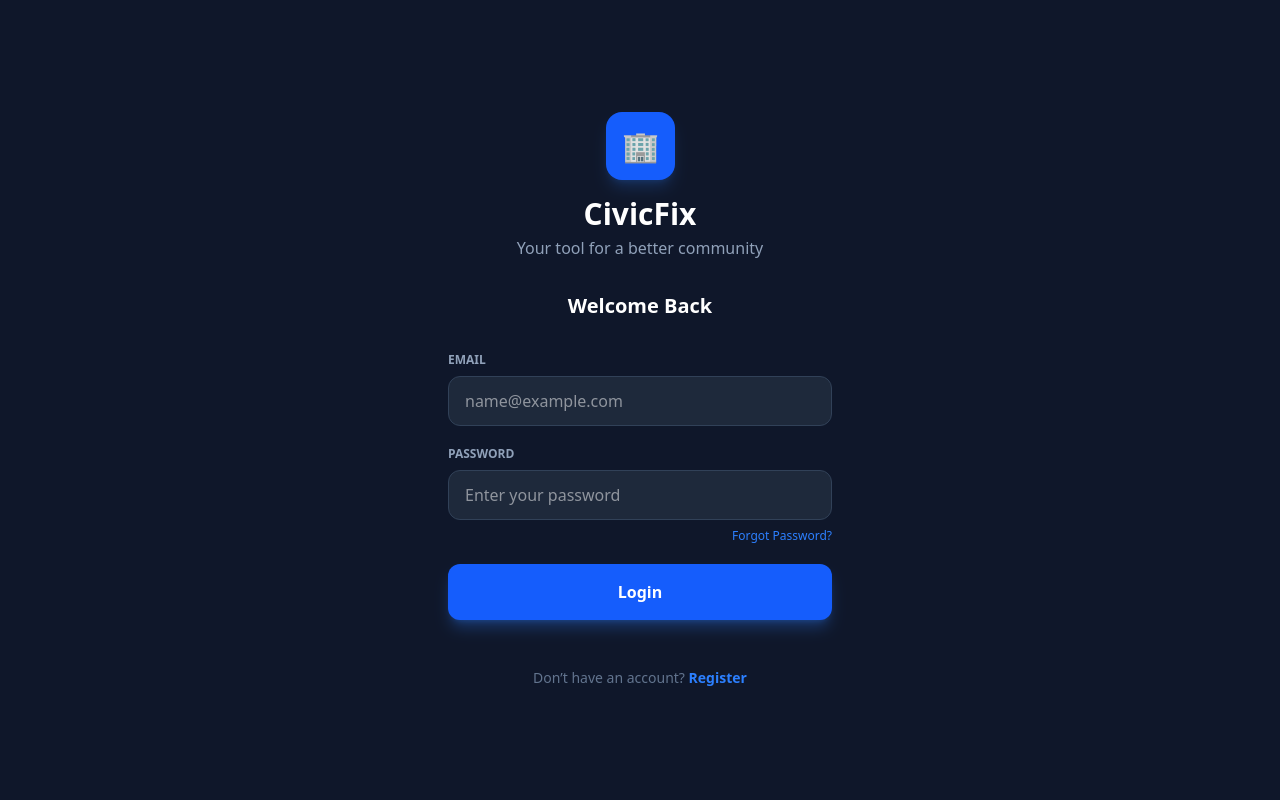
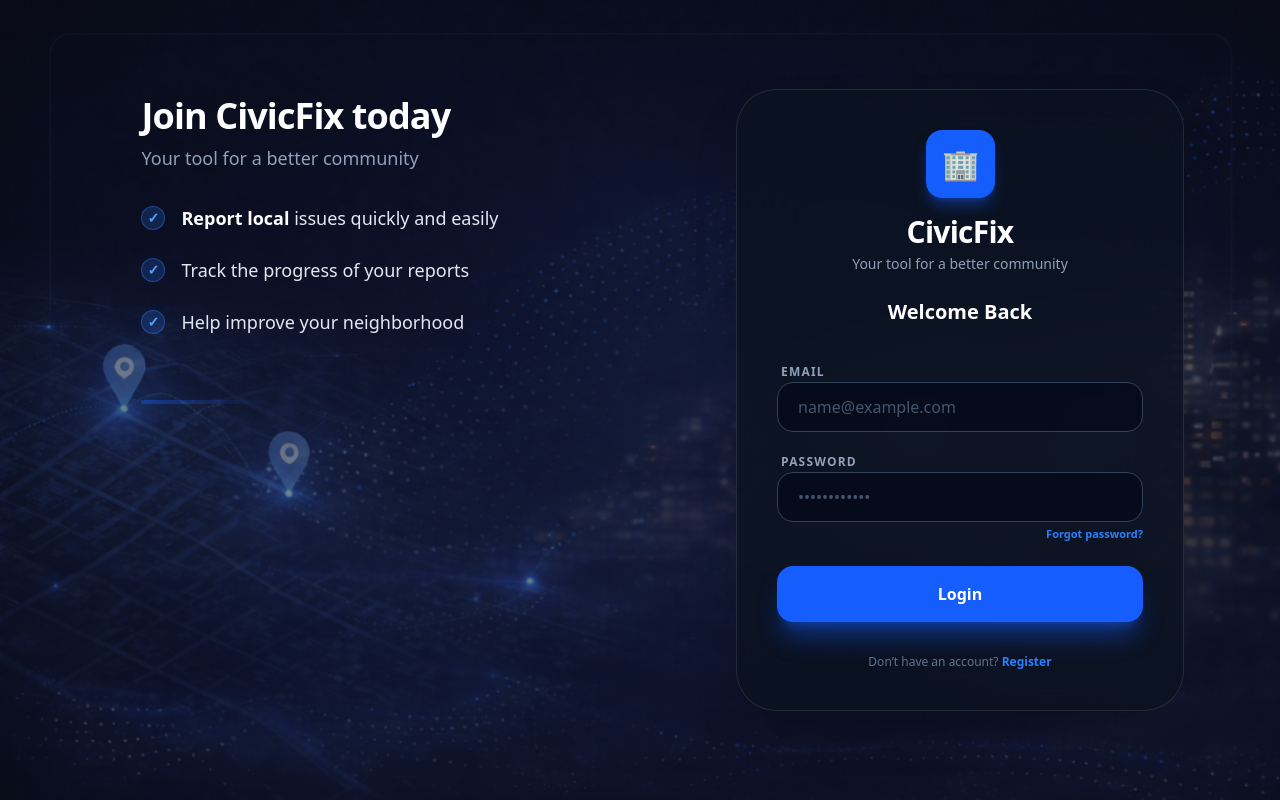
Before and after one commit to MohamedSabbahi/CivicFix, a React (Vite) app in the folder web/: page /login in a window 1280 px wide. Built offline with nearby package versions, Linux system fonts and the light colour scheme; no server answers.

Commit message:
update designe of page login

```diff
--- a/web/src/features/auth/pages/Login.jsx
+++ b/web/src/features/auth/pages/Login.jsx
@@ -1,6 +1,7 @@
 import React, { useState, useEffect } from 'react';
 import { Link, useNavigate } from 'react-router-dom';
 import authService from '../services/authService';
+import bgImage from '../../../assets/background-CivicFix.img.png';
 
 const Login = () => {
     const [formData, setFormData] = useState({ email: '', password: '' });
@@ -10,20 +11,15 @@ const Login = () => {
 
     const navigate = useNavigate();
 
-    // Redirect to home if already logged in
     useEffect(() => {
         if (authService.isAuthenticated()) navigate('/');
     }, [navigate]);
 
     const handleChange = (e) => {
         setFormData({ ...formData, [e.target.name]: e.target.value });
-
-        // Clear field error when user starts typing
         if (fieldErrors[e.target.name]) {
             setFieldErrors({ ...fieldErrors, [e.target.name]: '' });
         }
-
-        // Clear general error
         if (error) setError('');
     };
 
@@ -32,7 +28,6 @@ const Login = () => {
         setFieldErrors({});
         setError('');
 
-        // Client-side validation
         const newErrors = {};
         if (!formData.email.includes('@')) newErrors.email = 'Please enter a valid email';
         if (!formData.password) newErrors.password = 'Password is required';
@@ -44,13 +39,9 @@ const Login = () => {
 
         setLoading(true);
         try {
-            // Call auth service
             await authService.login(formData);
-
-            // Redirect to home/dashboard
             navigate('/');
         } catch (err) {
-            // Show backend or default error
             setError(err.message || 'Login failed. Please check your credentials.');
         } finally {
             setLoading(false);
@@ -58,96 +49,144 @@ const Login = () => {
     };
 
 return (
-        <div className="min-h-screen bg-[#0f172a] flex items-center justify-center p-6">
-            <div className="w-full max-w-sm space-y-8">
-                {/* Header */}
-                <div className="text-center">
-                    <div className="bg-blue-600 p-4 rounded-2xl inline-block mb-4 shadow-lg shadow-blue-500/20">
+    /* Change 1: Added h-screen and overflow-hidden to the main wrapper */
+    <div className="relative h-screen w-full bg-[#0a0f1d] overflow-hidden">
+
+        {/* BACKGROUND LAYER */}
+        <div
+            className="absolute inset-0 z-0"
+            style={{
+                backgroundImage: `url(${bgImage})`,
+                backgroundRepeat: 'no-repeat',
+                backgroundPosition: 'center center',
+                backgroundSize: 'cover',
+                opacity: 0.5
+            }}
+        />
+
+        {/* CONTENT WRAPPER - Change 2: Changed min-h-screen to h-full */}
+        <div className="relative z-10 h-full flex flex-col lg:flex-row">
+
+            {/* LEFT SIDE — POSITIONED MID/TOP */}
+            <div className="hidden lg:flex lg:w-1/2 items-start justify-center p-12 pt-[12vh]">
+                <div className="max-w-md space-y-8">
+                    <div className="space-y-2">
+                        <h2 className="text-4xl font-bold text-white tracking-tight">
+                            Join CivicFix today
+                        </h2>
+                        <p className="text-slate-400 text-lg">
+                            Your tool for a better community
+                        </p>
+                    </div>
+
+                    <ul className="space-y-6">
+                        <li className="flex items-center gap-4 group">
+                            <div className="flex-shrink-0 w-6 h-6 rounded-full bg-blue-500/20 flex items-center justify-center border border-blue-500/40">
+                                <span className="text-blue-400 text-sm font-bold">✓</span>
+                            </div>
+                            <p className="text-slate-200 text-lg">
+                                <span className="font-bold text-white">Report local</span> issues quickly and easily
+                            </p>
+                        </li>
+                        <li className="flex items-center gap-4 group">
+                            <div className="flex-shrink-0 w-6 h-6 rounded-full bg-blue-500/20 flex items-center justify-center border border-blue-500/40">
+                                <span className="text-blue-400 text-sm font-bold">✓</span>
+                            </div>
+                            <p className="text-slate-200 text-lg">
+                                Track the progress of your reports
+                            </p>
+                        </li>
+                        <li className="flex items-center gap-4 group">
+                            <div className="flex-shrink-0 w-6 h-6 rounded-full bg-blue-500/20 flex items-center justify-center border border-blue-500/40">
+                                <span className="text-blue-400 text-sm font-bold">✓</span>
+                            </div>
+                            <p className="text-slate-200 text-lg">
+                                Help improve your neighborhood
+                            </p>
+                        </li>
+                    </ul>
+
+                    <div className="pt-8 opacity-40">
+                        <div className="w-32 h-1 bg-gradient-to-r from-blue-600 to-transparent rounded-full"></div>
+                    </div>
+                </div>
+            </div>
+
+            {/* RIGHT SIDE — LOGIN FORM */}
+            <div className="flex w-full lg:w-1/2 items-center justify-center px-6 py-8">
+                {/* Change 3: Slightly reduced padding (p-8 instead of p-10) to ensure it fits small screens */}
+                <div className="w-full max-w-md backdrop-blur-2xl bg-[#0b1220]/80 rounded-[2.5rem] p-8 lg:p-10 shadow-2xl border border-white/10 transition-all hover:border-white/20">
+
+                    <div className="text-center mb-8">
+                        <div className="bg-blue-600 p-4 rounded-2xl inline-flex mb-4 shadow-lg shadow-blue-600/40">
                             <span className="text-white text-3xl">🏢</span>
                         </div>
-                    <h1 className="text-3xl font-bold text-white">CivicFix</h1>
-                    <p className="text-slate-400 mt-1">Your tool for a better community</p>
-                    <h2 className="text-xl font-semibold text-white mt-8">Welcome Back</h2>
+                        <h1 className="text-3xl font-bold text-white tracking-tight mb-1">CivicFix</h1>
+                        <p className="text-slate-400 text-sm">Your tool for a better community</p>
+                        <h2 className="text-xl font-semibold text-white mt-6">Welcome Back</h2>
                     </div>
 
-                {/* Form */}
-                <form onSubmit={handleSubmit} className="space-y-5">
-                    {/* General API error */}
+                    <form onSubmit={handleSubmit} className="space-y-4">
                         {error && (
-                        <div className="bg-red-500/10 border border-red-500/20 text-red-400 text-sm p-3 rounded-xl text-center">
+                            <div className="bg-red-500/10 border border-red-500/20 text-red-400 text-xs p-3 rounded-xl text-center">
                                 {error}
                             </div>
                         )}
 
-                    {/* Email */}
-                    <div>
-                        <label className="text-slate-400 text-xs uppercase font-bold mb-2 block">Email</label>
+                        <div className="space-y-1">
+                            <label className="text-slate-400 text-xs uppercase font-bold tracking-widest ml-1">Email</label>
                             <input
                                 name="email"
                                 type="email"
                                 value={formData.email}
                                 onChange={handleChange}
-                            className={`w-full bg-[#1e293b] border ${
+                                className={`w-full bg-[#020617]/60 border ${
                                     fieldErrors.email ? 'border-red-500' : 'border-slate-700'
-                            } text-white rounded-xl px-4 py-3 focus:ring-2 focus:ring-blue-500 outline-none transition-all`}
+                                } text-white rounded-2xl px-5 py-3 focus:ring-2 focus:ring-blue-500/50 outline-none transition-all placeholder:text-slate-600`}
                                 placeholder="name@example.com"
                             />
-                        {fieldErrors.email && (
-                            <p className="text-red-500 text-xs mt-1">{fieldErrors.email}</p>
-                        )}
+                            {fieldErrors.email && <p className="text-red-500 text-[10px] mt-1 ml-1">{fieldErrors.email}</p>}
                         </div>
 
-                    {/* Password */}
-                    <div>
-                        <label className="text-slate-400 text-xs uppercase font-bold mb-2 block">Password</label>
+                        <div className="space-y-1">
+                            <label className="text-slate-400 text-xs uppercase font-bold tracking-widest ml-1">Password</label>
                             <input
                                 name="password"
                                 type="password"
                                 value={formData.password}
                                 onChange={handleChange}
-                            className={`w-full bg-[#1e293b] border ${
+                                className={`w-full bg-[#020617]/60 border ${
                                     fieldErrors.password ? 'border-red-500' : 'border-slate-700'
-                            } text-white rounded-xl px-4 py-3 focus:ring-2 focus:ring-blue-500 outline-none transition-all`}
-                            placeholder="Enter your password"
+                                } text-white rounded-2xl px-5 py-3 focus:ring-2 focus:ring-blue-500/50 outline-none transition-all placeholder:text-slate-600`}
+                                placeholder="••••••••••••"
                             />
-                        {fieldErrors.password && (
-                            <p className="text-red-500 text-xs mt-1">{fieldErrors.password}</p>
-                        )}
-                        <div className="flex justify-end mt-2">
-                            <button
-                                type="button"
-                                className="text-blue-500 text-xs hover:text-blue-400 transition-colors"
-                            >
-                                Forgot Password?
+                            <div className="flex justify-end">
+                                <button type="button" className="text-blue-500 text-[11px] font-semibold hover:text-blue-400 transition">
+                                    Forgot password?
                                 </button>
                             </div>
                         </div>
 
-                    {/* Submit button */}
                         <button
                             type="submit"
                             disabled={loading}
-                        className={`w-full py-4 rounded-xl font-bold text-white transition-all transform active:scale-[0.98] ${
+                            className={`w-full py-4 rounded-2xl font-bold text-white transition-all transform active:scale-95 mt-2 ${
                                 loading
-                                ? 'bg-blue-800 cursor-not-allowed opacity-70'
-                                : 'bg-blue-600 hover:bg-blue-500 shadow-lg shadow-blue-500/30'
+                                    ? 'bg-blue-800 opacity-70 cursor-not-allowed'
+                                    : 'bg-blue-600 hover:bg-blue-500 shadow-xl shadow-blue-600/40'
                             }`}
                         >
                             {loading ? 'Connecting...' : 'Login'}
                         </button>
                     </form>
 
-                {/* Footer */}
-                <div className="text-center pt-4">
-                    <p className="text-slate-500 text-sm">
+                    <p className="text-center text-slate-500 text-xs mt-8 font-medium">
                         Don’t have an account?{' '}
-                        <Link
-                            to="/register"
-                            className="text-blue-500 font-bold hover:text-blue-400"
-                        >
+                        <Link to="/register" className="text-blue-500 font-bold hover:text-blue-400 transition">
                             Register
                         </Link>
                     </p>
+                </div>
             </div>
         </div>
     </div>
--- a/web/src/features/reports/services/reportService.js
+++ b/web/src/features/reports/services/reportService.js
@@ -0,0 +1,7 @@
+const reportService = {
+    getReports() {
+    // code
+    }
+}
+
+export default reportService
```
Also changed, not shown: web/src/assets/background-CivicFix.img.png (added). Lines whose indentation alone changed are shown as unchanged.
